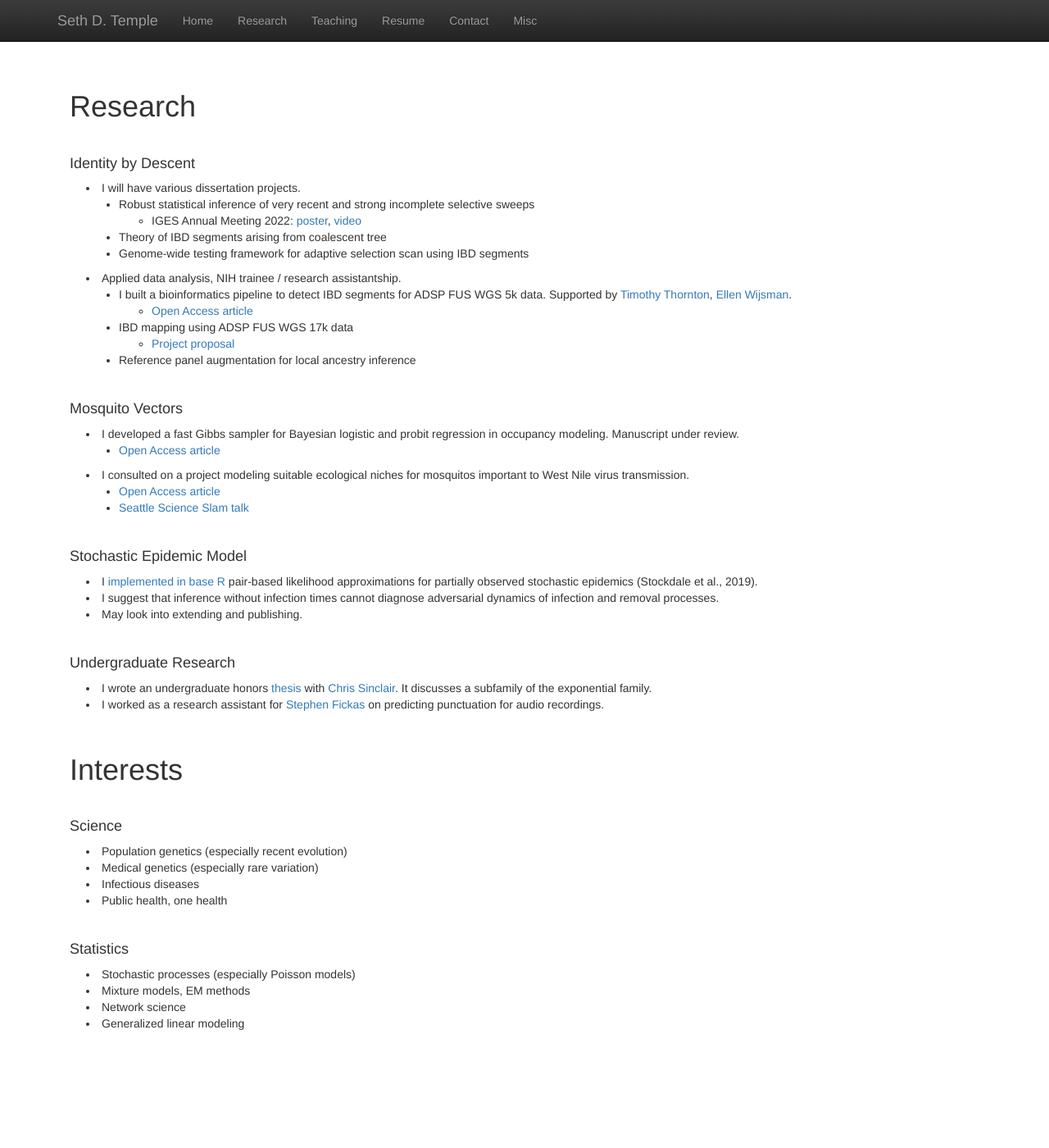
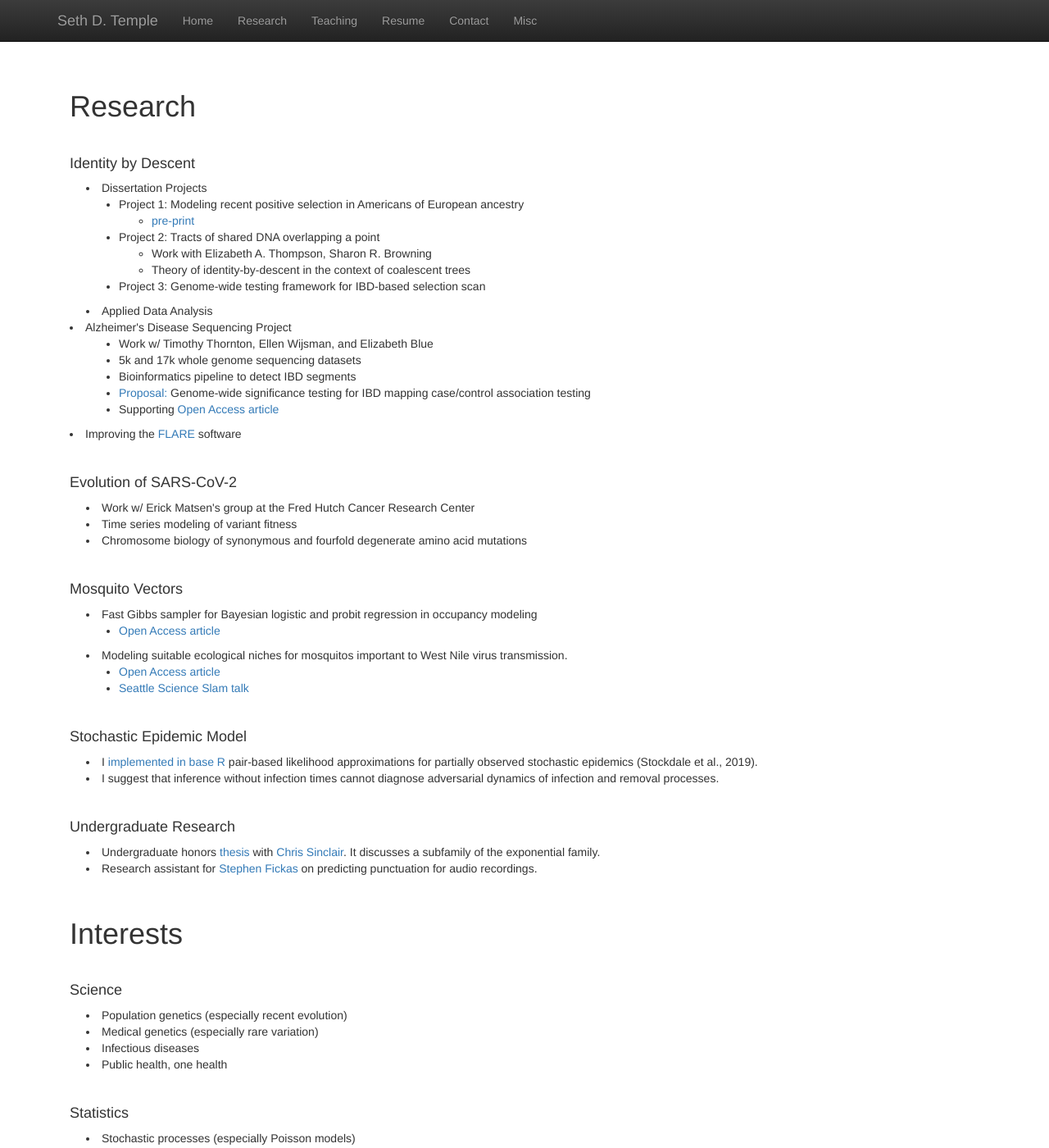
Before and after one commit to sdtemple/sdtemple.github.io, a Jekyll site: the page built from research.html, in a window 1280 px wide and 1400 px high. Shown: the whole window at 82% size. Built offline with Jekyll 4.4.1, drawn with Linux system fonts in a browser that asks for light colours; nearby versions of some CDN libraries; library files that are not in the unit come from our copies.

Commit message:
updating resume, research sections

```diff
--- a/research.html
+++ b/research.html
@@ -7,36 +7,45 @@ title:  'Research'
 <br/>
 <h4>Identity by Descent</h4>
 <p class="content" style="padding:0px;margin:0px 20px 0px;">
-  <li style="padding:0px;margin:0px 20px 0px;">I will have various dissertation projects.</li>
+  <li style="padding:0px;margin:0px 20px 0px;">Dissertation Projects</li>
   <ul>
-    <li style="padding:0px;margin:0px 20px 0px;">Robust statistical inference of very recent and strong incomplete selective sweeps</li>
+    <li style="padding:0px;margin:0px 20px 0px;">Project 1: Modeling recent positive selection in Americans of European ancestry</li>
     <ul>
-      <li style="padding:0px;margin:0px 20px 0px;"> IGES Annual Meeting 2022: <a href="files/iges-vertical-poster-sdtemple.pdf">poster</a>, <a href = "https://www.youtube.com/watch?v=SKasD8GQZmg">video</a> </li>
+      <li style="padding:0px;margin:0px 20px 0px;"> <a href="https://www.biorxiv.org/content/10.1101/2023.11.13.566947v1">pre-print</a></li>
     </ul>
-    <li style="padding:0px;margin:0px 20px 0px;">Theory of IBD segments arising from coalescent tree</li>
-    <li style="padding:0px;margin:0px 20px 0px;">Genome-wide testing framework for adaptive selection scan using IBD segments</li>
+    <li style="padding:0px;margin:0px 20px 0px;">Project 2: Tracts of shared DNA overlapping a point</li>
+    <ul>
+      <li style="padding:0px;margin:0px 20px 0px;"> Work with Elizabeth A. Thompson, Sharon R. Browning </li>
+      <li style="padding:0px;margin:0px 20px 0px;"> Theory of identity-by-descent in the context of coalescent trees </li>
+    </ul>
+    <li style="padding:0px;margin:0px 20px 0px;">Project 3: Genome-wide testing framework for IBD-based selection scan</li>
   </ul>
-  <li style="padding:0px;margin:0px 20px 0px;"> Applied data analysis, NIH trainee / research assistantship.</li>
+  <li style="padding:0px;margin:0px 20px 0px;"> Applied Data Analysis</li>
+  <li> Alzheimer's Disease Sequencing Project </li>
   <ul>
-    <li style="padding:0px;margin:0px 20px 0px;">I built a bioinformatics pipeline to detect IBD segments for ADSP FUS WGS 5k data. Supported by <a href = "https://www.biostat.washington.edu/people/timothy-thornton">Timothy Thornton</a>, <a href = "https://www.biostat.washington.edu/people/ellen-wijsman">Ellen Wijsman</a>.</li>
-    <ul>
-      <li style="padding:0px;margin:0px 20px 0px;"><a href = "https://doi.org/10.1016/j.xhgg.2023.100207">Open Access article</a></li>
-    </ul>
-    <li style="padding:0px;margin:0px 20px 0px;">IBD mapping using ADSP FUS WGS 17k data</li>
-    <ul>
-      <li style="padding:0px;margin:0px 20px 0px;"> <a href = "files/adap-sdtemple.pdf">Project proposal</a> </li>
-    </ul>
-    <li style="padding:0px;margin:0px 20px 0px;">Reference panel augmentation for local ancestry inference</li>
+    <li style="padding:0px;margin:0px 20px 0px;">Work w/ Timothy Thornton, Ellen Wijsman, and Elizabeth Blue</li>
+    <li style="padding:0px;margin:0px 20px 0px;">5k and 17k whole genome sequencing datasets</li>
+    <li style="padding:0px;margin:0px 20px 0px;">Bioinformatics pipeline to detect IBD segments</li>
+    <li style="padding:0px;margin:0px 20px 0px;"> <a href = "files/adap-sdtemple.pdf">Proposal:</a> Genome-wide significance testing for IBD mapping case/control association testing</li>
+    <li style="padding:0px;margin:0px 20px 0px;">Supporting <a href = "https://doi.org/10.1016/j.xhgg.2023.100207">Open Access article</a></li>
   </ul>
+  <li> Improving the <a href="https://www.sciencedirect.com/science/article/pii/S0002929722005444?via%3Dihub">FLARE</a> software </li>
+</p>
+<br/>
+<h4>Evolution of SARS-CoV-2</h4>
+<p class="content" style="padding:0px;margin:0px 20px 0px;">
+  <li style="padding:0px;margin:0px 20px 0px;">Work w/ Erick Matsen's group at the Fred Hutch Cancer Research Center</li>
+  <li style="padding:0px;margin:0px 20px 0px;">Time series modeling of variant fitness</li>
+  <li style="padding:0px;margin:0px 20px 0px;">Chromosome biology of synonymous and fourfold degenerate amino acid mutations</li>
 </p>
 <br/>
 <h4>Mosquito Vectors</h4>
 <p class="content" style="padding:0px;margin:0px 20px 0px;">
-  <li style="padding:0px;margin:0px 20px 0px;">I developed a fast Gibbs sampler for Bayesian logistic and probit regression in occupancy modeling. Manuscript under review.</li>
+  <li style="padding:0px;margin:0px 20px 0px;">Fast Gibbs sampler for Bayesian logistic and probit regression in occupancy modeling</li>
    <ul>
   <li style="padding:0px;margin:0px 20px 0px;"><a href = "https://link.springer.com/article/10.1007/s00477-022-02257-4">Open Access article</a></li>
   </ul>
-  <li style="padding:0px;margin:0px 20px 0px;">I consulted on a project modeling suitable ecological niches for mosquitos important to West Nile virus transmission.</li>
+  <li style="padding:0px;margin:0px 20px 0px;">Modeling suitable ecological niches for mosquitos important to West Nile virus transmission.</li>
   <ul>
   <li style="padding:0px;margin:0px 20px 0px;"><a href = "https://parasitesandvectors.biomedcentral.com/articles/10.1186/s13071-021-05051-3">Open Access article</a></li>
   <li style="padding:0px;margin:0px 20px 0px;"><a href = "https://youtu.be/0033HEabcwA">Seattle Science Slam talk</a></li>
@@ -47,13 +56,12 @@ title:  'Research'
 <p class="content" style="padding:0px;margin:0px 20px 0px;">
   <li style="padding:0px;margin:0px 20px 0px;">I <a href = "https://github.com/sdtemple/pblas">implemented in base R</a> pair-based likelihood approximations for partially observed stochastic epidemics (Stockdale et al., 2019).</li>
   <li style="padding:0px;margin:0px 20px 0px;">I suggest that inference without infection times cannot diagnose adversarial dynamics of infection and removal processes.</li>
-  <li style="padding:0px;margin:0px 20px 0px;">May look into extending and publishing.</li>
 </p>
 <br/>
 <h4>Undergraduate Research</h4>
 <p class="content" style="padding:0px;margin:0px 20px 0px;">
-  <li style="padding:0px;margin:0px 20px 0px;">I wrote an undergraduate honors <a href = "https://github.com/sdtemple/tweedieindex/blob/master/The%20Tweedie%20Index%20Parameter.pdf">thesis</a> with <a href = "http://cdsinclair.org">Chris Sinclair</a>. It discusses a subfamily of the exponential family.</li>
-  <li style="padding:0px;margin:0px 20px 0px;">I worked as a research assistant for <a href = "http://ix.cs.uoregon.edu/~fickas/new_home/">Stephen Fickas</a> on predicting punctuation for audio recordings.</li>
+  <li style="padding:0px;margin:0px 20px 0px;">Undergraduate honors <a href = "https://github.com/sdtemple/tweedieindex/blob/master/The%20Tweedie%20Index%20Parameter.pdf">thesis</a> with <a href = "http://cdsinclair.org">Chris Sinclair</a>. It discusses a subfamily of the exponential family.</li>
+  <li style="padding:0px;margin:0px 20px 0px;">Research assistant for <a href = "http://ix.cs.uoregon.edu/~fickas/new_home/">Stephen Fickas</a> on predicting punctuation for audio recordings.</li>
 </p>
 <br/>
 
```
Also changed, not shown: 1 other file.
